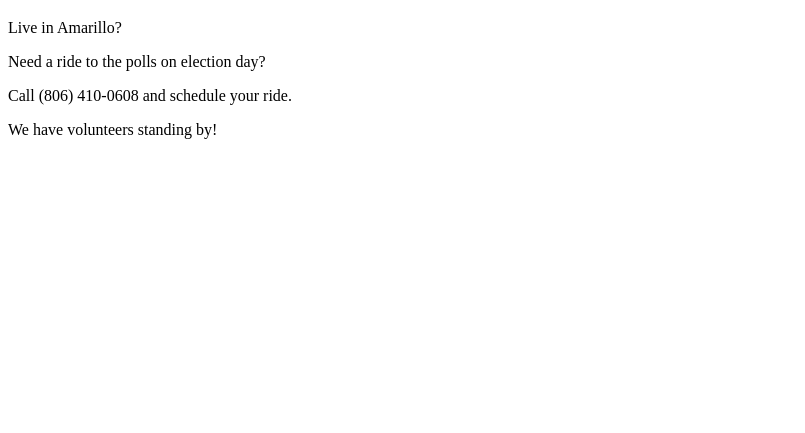
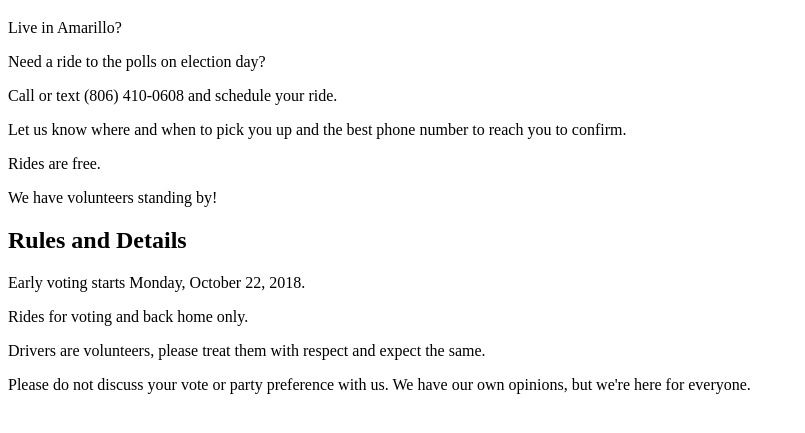
Before and after one commit to ScriptGadget/voterlift, a plain HTML site: page index.html in a window 1280 px wide. Shown: the part 61-494 px from the top of the page, without its empty margins (0-805 px from the left). Drawn offline with Linux system fonts and the light colour scheme.

Commit message:
Update index.html

```diff
--- a/index.html
+++ b/index.html
@@ -5,8 +5,19 @@
 <title>Voter Lift</title>
 </head>
 <body>
+
 <h1>Voter Lift: Amarillo</h1>
+
 <p>Live in Amarillo?
 <p>Need a ride to the polls on election day?
-<p>Call (806) 410-0608 and schedule your ride.
+<p>Call or text (806) 410-0608 and schedule your ride.
+<p>Let us know where and when to pick you up and the best phone number to reach you to confirm.
+<p>Rides are free.
 <p>We have volunteers standing by!
+
+<h2>Rules and Details</h2>
+
+<p>Early voting starts Monday, October 22, 2018.
+<p>Rides for voting and back home only.
+<p>Drivers are volunteers, please treat them with respect and expect the same.
+<p>Please do not discuss your vote or party preference with us. We have our own opinions, but we're here for everyone.
```
